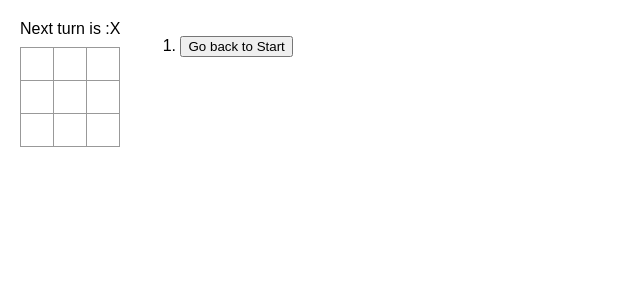
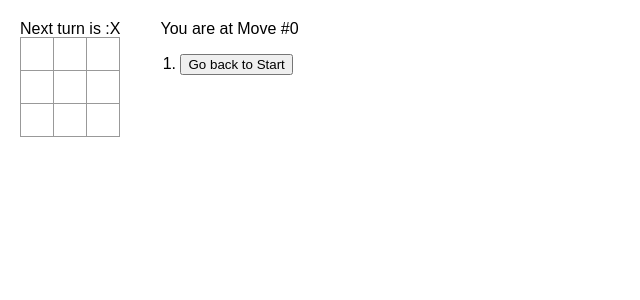
Before and after one commit to William-Ashen/react_tutorial, a React (Create React App) app: page / in a window 1280 px wide. Shown: the top 300 px of the page, without its empty margins (0-640 px from the left). Built offline with nearby package versions, Linux system fonts and the light colour scheme.

Commit message:
update 'currentMove' information

```diff
--- a/src/App.js
+++ b/src/App.js
@@ -88,6 +88,7 @@ export default function Game() {
         <Board xIsNext={xIsNext} squares={currentSquares} onPlay={handlePlay} />
       </div>
       <div className="game-info">
+        <div className="move-info">You are at Move #{currentMove}</div>
         <ol>{moves}</ol>
       </div>
     </div>
--- a/src/styles.css
+++ b/src/styles.css
@@ -78,7 +78,7 @@ body {
 }
 
 .status {
-  margin-bottom: 10px;
+  margin-bottom: 10 px;
 }
 .game {
   display: flex;
@@ -88,3 +88,7 @@ body {
 .game-info {
   margin-left: 20px;
 }
+
+.move-info {
+  margin-left: 20px;
+}
```
